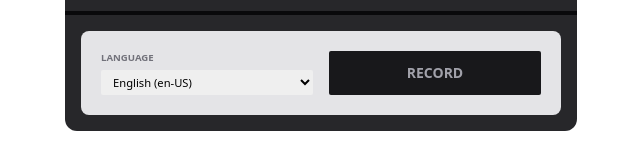
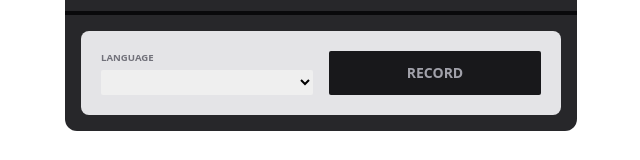
Before and after one commit to hayato94087/next-speech-recognition-api-sample, a Next.js app: page / in a window 1280 px wide. Shown: the part 211-371 px from the top of the page, without its empty margins (319-959 px from the left). Built offline with nearby package versions, Linux system fonts and the light colour scheme.

Commit message:
音声合成機能を追加

```diff
--- a/src/components/Translation.tsx
+++ b/src/components/Translation.tsx
@@ -1,21 +1,63 @@
 "use client";
 
-import { useState } from "react";
+import { useState, useEffect } from "react";
 
 const Translator = () => {
   // 翻訳されたテキストを保存するための state
   const [translation, setTranslation] = useState<string>();
-
+  // 音声合成のための voice を保存するための state
+  const [voices, setVoices] = useState<Array<SpeechSynthesisVoice>>();
+  // 翻訳する言語を保存するための state
+  const [language, setLanguage] = useState<string>("en-US");
   // 認識されたテキストを保存するための state
   const [text, setText] = useState<string>();
+  // true の場合は録音中、false の場合は録音していない
+  const isActive = false;
+  // true の場合は音声が認識されている、false の場合は認識されていない
+  const isSpeechDetected = false;
 
-  const isActive = false;
-  const isSpeechDetected = false;
-  const language = "ja-JP";
+  // 利用可能な言語の一覧
+  // [ "ar-001", "bg-BG", "ca-ES", "cs-CZ", ... ]
+  const availableLanguages = Array.from(
+    new Set(voices?.map(({ lang }) => lang))
+  ).sort();
+  // console.log(availableLanguages);
+
+  // 音声合成に利用する voice を指定の言語から選択
+  // [{default:false, lang:"en-US", localService:true, name:"Aaron", voiceURI:"Aaron"}, {default:false, lang:"en-US", localService:true, name:"Bad News", voiceURI:"Bad News"}, ...]
+  const availableVoices = voices?.filter(({ lang }) => lang === language);
+  // console.log(availableVoices);
+
+  // 音声合成を行うための voice を選択
+  // Google または Luciana の voice が利用可能な場合はそれを選択
+  // {default:false, lang:"en-US", localService:false, name:"Google US English", voiceURI:"Google US English"}
+  const activeVoice =
+    availableVoices?.find(({ name }) => name.includes("Google")) ||
+    availableVoices?.find(({ name }) => name.includes("Luciana")) ||
+    availableVoices?.[0];
+  // console.log(activeVoice);
+
+  useEffect(() => {
+    // 音声合成に必要な voice の一覧を取得
+    // https://developer.mozilla.org/en-US/docs/Web/API/SpeechSynthesis/getVoices
+    const voices = window.speechSynthesis.getVoices();
+    // データが存在するか確認し保存
+    if (Array.isArray(voices) && voices.length > 0) {
+      setVoices(voices);
+      return;
+    }
+    // データが存在しない場合は onvoiceschanged イベントを利用して取得
+    if ("onvoiceschanged" in window.speechSynthesis) {
+      window.speechSynthesis.onvoiceschanged = function () {
+        const voices = window.speechSynthesis.getVoices();
+        setVoices(voices);
+      };
+    }
+  }, []);
 
   // 録音を処理する関数
   function handleOnRecord() {
-    console.log("hello");
+    // console.log("handleOnRecord");
 
     // クロスブラウザ対応のため、SpeechRecognition オブジェクトを取得
     const SpeechRecognition =
@@ -26,7 +68,7 @@ const Translator = () => {
 
     recognition.onresult = async function (event) {
       // ログとして書き出し中身を確認
-      console.log("event", event);
+      // console.log("event", event);
 
       // 認識されたテキストを取得
       const transcript = event.results[0][0].transcript;
@@ -39,17 +81,19 @@ const Translator = () => {
         method: "POST",
         body: JSON.stringify({
           text: transcript,
-          language: "en-US",
+          language,
         }),
       }).then((r) => r.json());
-
-      console.log(results);
+      // console.log(results);
 
       // 翻訳されたテキストを保存
       setTranslation(results.text);
 
       // 翻訳されたテキストを読み上げる
       const utterance = new SpeechSynthesisUtterance(results.text);
+      if (activeVoice) {
+        utterance.voice = activeVoice;
+      }
       window.speechSynthesis.speak(utterance);
     };
 
@@ -103,9 +147,18 @@ const Translator = () => {
                 </label>
                 <select
                   className="w-full text-[.7rem] rounded-sm border-zinc-300 px-2 py-1 pr-7"
-                  name="language"
+                  value={language}
+                  onChange={(event) => {
+                    setLanguage(event.currentTarget.value);
+                  }}
                 >
-                  <option value="en-US">English (en-US)</option>
+                  {availableLanguages.map((language) => {
+                    return (
+                      <option key={language} value={language}>
+                        {language}
+                      </option>
+                    );
+                  })}
                 </select>
               </div>
             </form>
```
